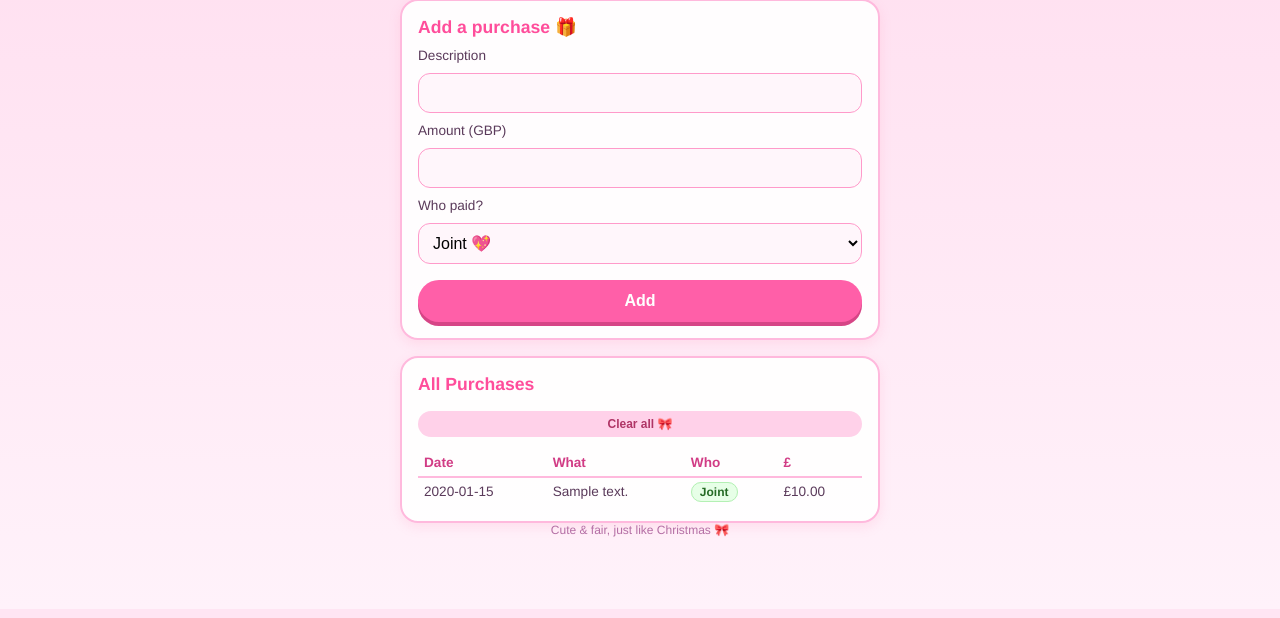
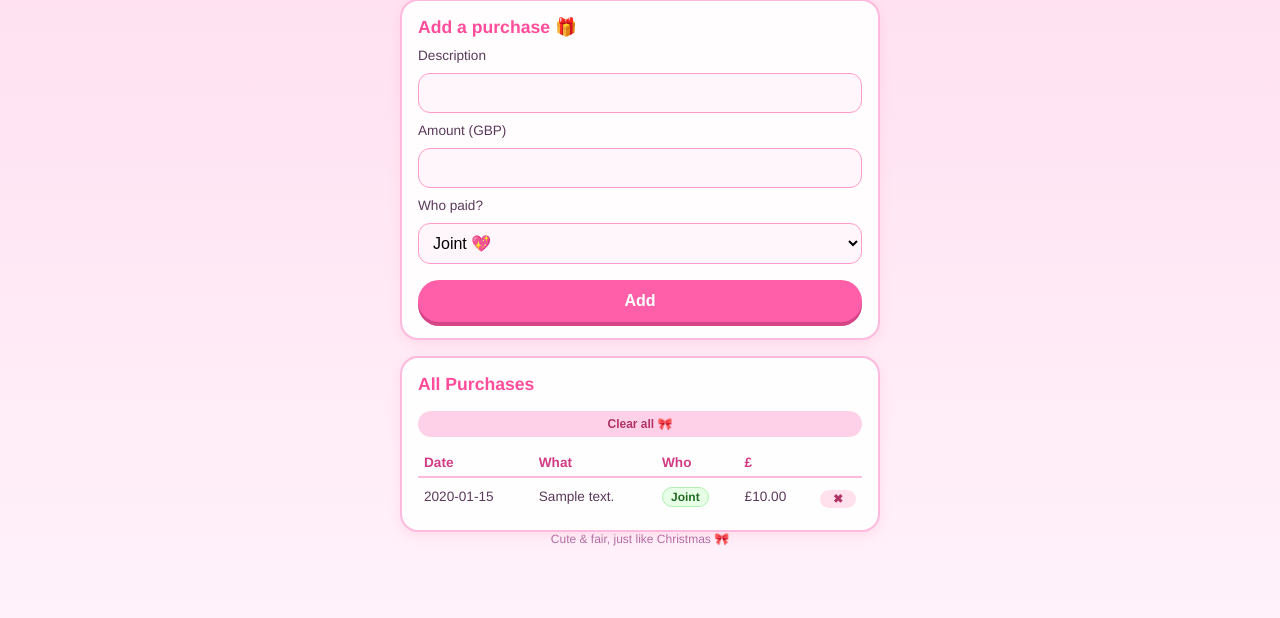
Before and after one commit to joegdenney-ai/christmas-amex-tracker, a Flask app: page / in a window 1280 px wide. Shown: the part 412-1030 px from the top of the page. Run offline with Flask 3, Linux system fonts and the light colour scheme; tables that the repository leaves empty hold one stand-in row (values such as "Sample post").

Commit message:
Add delete buttons to purchases table

```diff
--- a/templates/index.html
+++ b/templates/index.html
@@ -342,6 +342,7 @@
                         <th>What</th>
                         <th>Who</th>
                         <th>£</th>
+                        <th></th>
                     </tr>
                 </thead>
                 <tbody>
@@ -359,6 +360,13 @@
                             {% endif %}
                         </td>
                         <td>£{{ '%.2f' % p.amount }}</td>
+                        <td>
+                            <form method="POST" action="/delete/{{ p.id }}" style="margin:0; text-align:center;">
+                                <button type="submit" style="padding:2px 6px; font-size:0.75rem; border-radius:999px; border:none; background:#ffe0ec; color:#b03566; box-shadow:none; cursor:pointer;">
+                                    ✖
+                                </button>
+                            </form>
+                        </td>
                     </tr>
                     {% endfor %}
                 </tbody>
```
